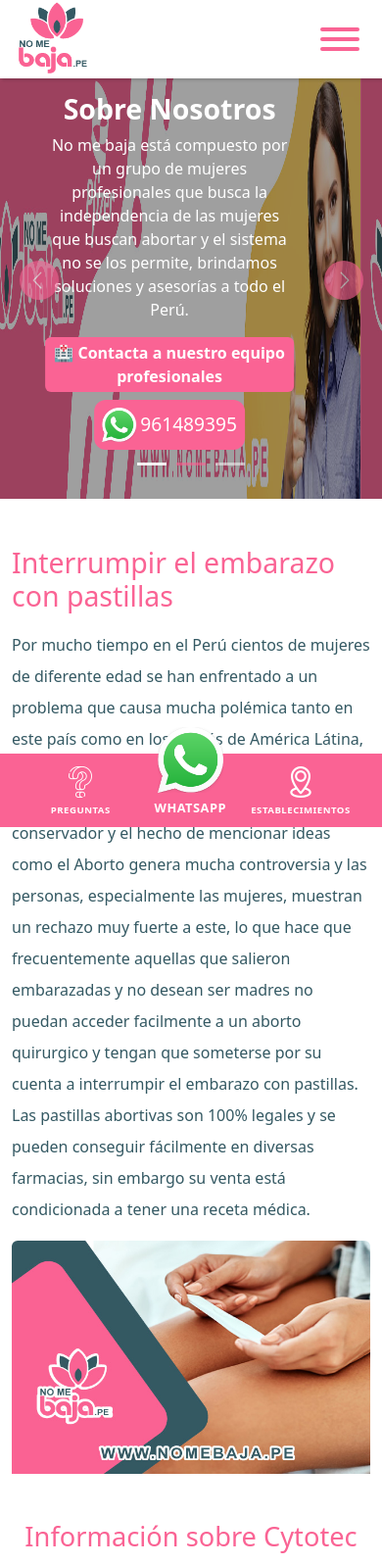
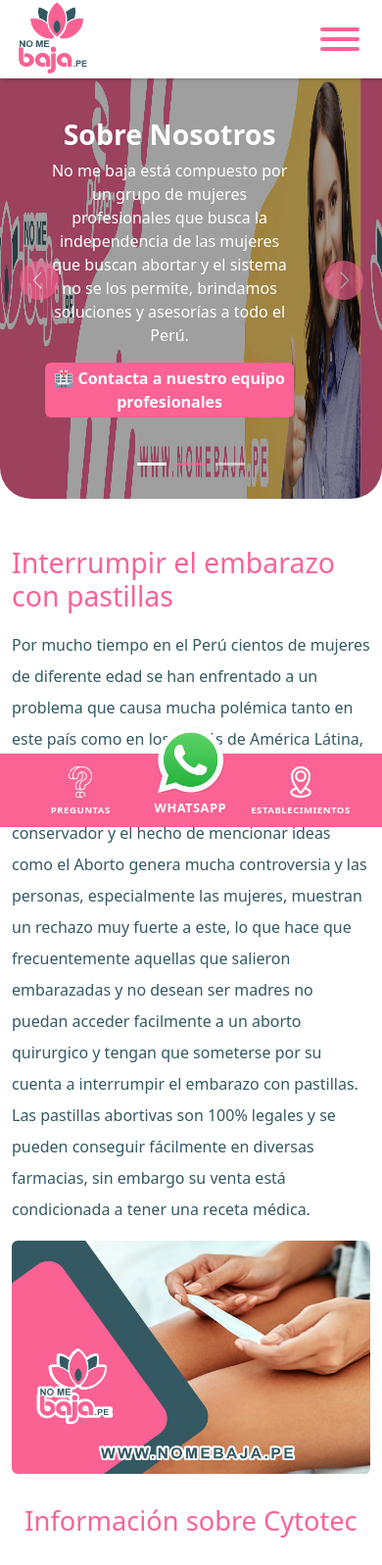
Before and after one commit to ralvarezrenzo/nomebaja-form, a website: page index.html in a window 390 px wide. Shown: the top 1597 px of the page at 98% size. Drawn offline with Linux system fonts and the light colour scheme; files whose address does not match are found by name.

Commit message:
agregando mobile en enlace whatsapp slider

```diff
--- a/css/custom.css
+++ b/css/custom.css
@@ -345,11 +345,13 @@ img {
     min-height: 300px;
     height: 75vh !important;
     max-height: 450px !important;
+    border-radius: 45px;
 }
 
 .slider-principal__inner {
     height: 100% !important;
     position: relative;
+    border-radius: 0 0 32px 32px;
 }
 
 .slider-principal__inner .slider-item::before {
@@ -387,7 +389,10 @@ img {
 .slider-principal__botones:hover {
     opacity: 1 !important;
 }
-
+/* WHATSAPP ENLACE SLIDER */
+.whatsapp-enlace-slider{
+    display: none !important;
+}
 .carousel-control-prev-icon,
 .carousel-control-next-icon {
     width: 1.3rem !important;
@@ -461,7 +466,10 @@ img {
     .barra {
         display: none;
     }
-
+    /* SLIDER */
+    .whatsapp-enlace-slider{
+        display: initial;
+    }
     /* NAVBAR-MENU PRINCIPAL  */
     .nav-principal {
         min-height: 500px;
--- a/index.html
+++ b/index.html
@@ -193,7 +193,7 @@
                         <a href="https://bit.ly/3R0oxDL" class="bg-primary text-white p-1 rounded text-decoration-none fw-bold mb-2">
                             🏥 Contacta a nuestro equipo profesionales</a>
                             <a href="https://bit.ly/3R0oxDL"
-                                class="btn-contactanos text-decoration-none d-flex justify-content-center align-items-center gap-1" target=" _blank">
+                                class="btn-contactanos text-decoration-none d-none d-md-flex justify-content-center align-items-center gap-1" target=" _blank">
                                 <img width="35" src="imagenes/whatsapp-logo.png" alt="WhatsApp logo">
                                 961489395
                             </a>
@@ -256,7 +256,7 @@
                     </p>
                 </div>
                 <div class="col-12 col-lg-6 h-auto d-flex align-items-center">
-                    <img class="pb-3 rounded" src="imagenes/interrumpir-el-embarazo-com-pastillas-nome-baja-pe.jpg"
+                    <img class="rounded" src="imagenes/interrumpir-el-embarazo-com-pastillas-nome-baja-pe.jpg"
                         alt="Interrumpir el Embarazo con Pastillas">
                 </div>
             </div>
```
